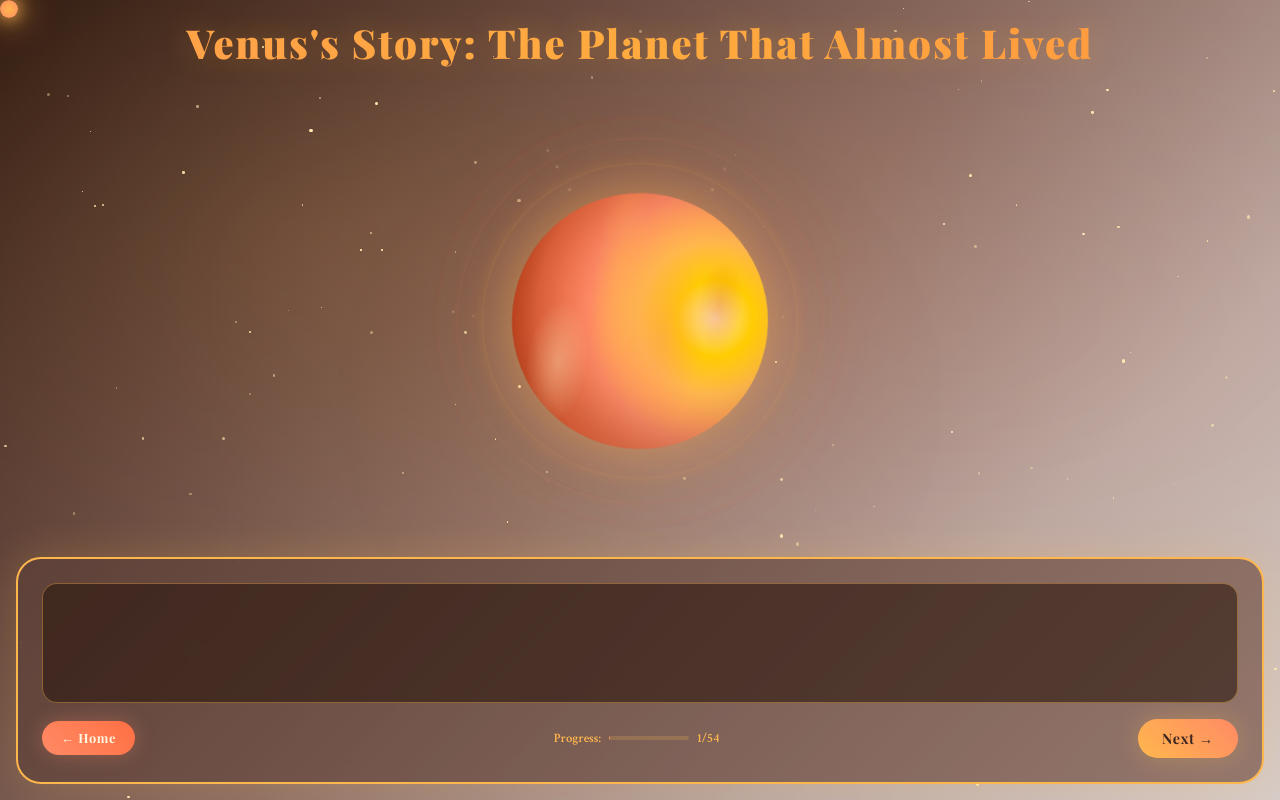
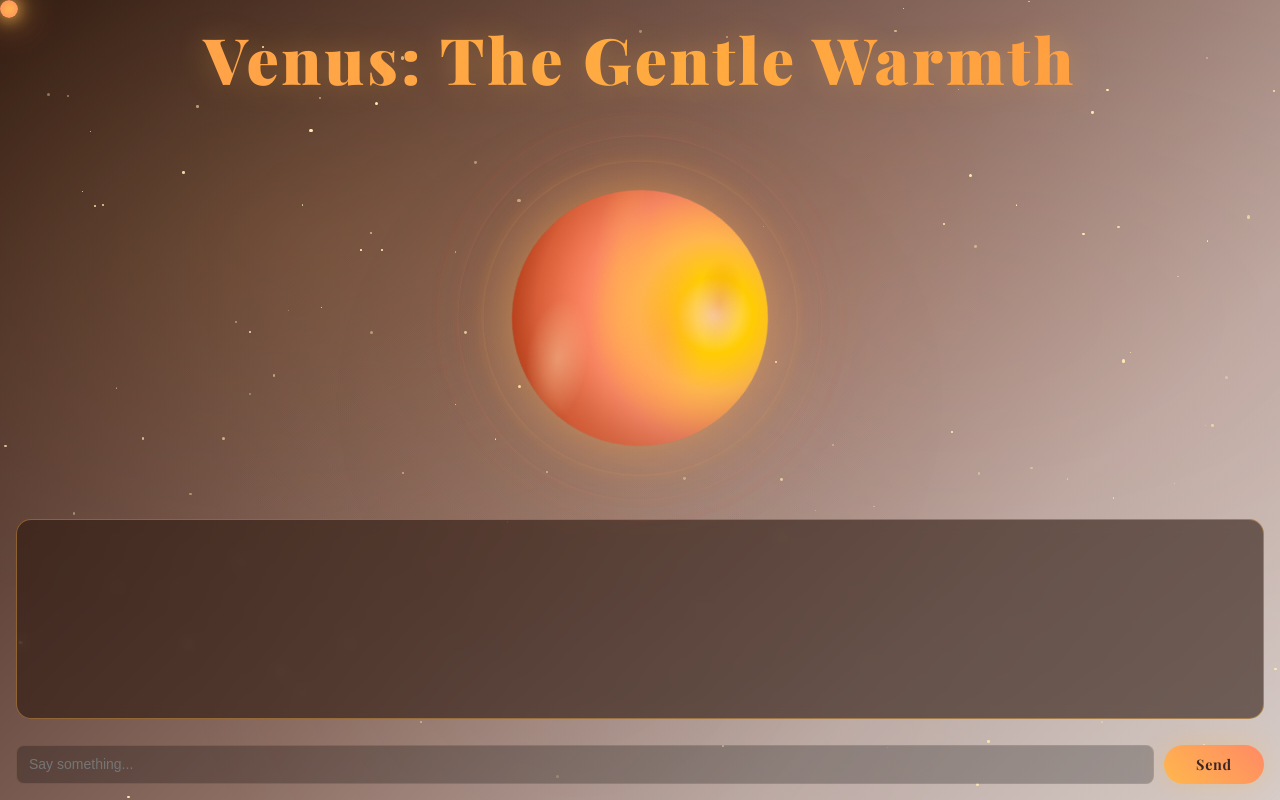
Before and after one commit to TechnoAceX/Orbital_Bonds, a Flask app: template templates/venus.html in a window 1280 px wide. Run offline with Flask 3, Linux system fonts and the light colour scheme; the template is opened without the code that fills it, so the values that code supplies are empty.

Commit message:
Venus.html sorted

```diff
--- a/templates/venus.html
+++ b/templates/venus.html
@@ -86,7 +86,7 @@
 
         .story-title {
             font-family: 'Playfair Display', serif;
-            font-size: clamp(1.5rem, 4vw, 2.5rem);
+            font-size: clamp(2.5rem, 6vw, 4rem); /* bigger than before */
             font-weight: 900;
             text-align: center;
             background: linear-gradient(45deg, #FFB74D, #FF8A65, #FFAB40, #FF7043);
@@ -210,6 +210,50 @@
             animation-duration: 35s;
         }
 
+        #chatBox {
+            max-height: 300px; /* increase height */
+            overflow-y: auto;
+            padding: 15px;
+        }
+
+            #chatBox {
+        height: 25vh;          /* 🔥 increase this */
+        max-height: 70vh;
+        overflow-y: auto;
+        padding: 16px;
+    }
+
+        /* MESSAGE BUBBLES */
+        .msg {
+            padding: 12px 16px;
+            margin: 8px 0;
+            border-radius: 12px;
+            max-width: 70%;   /* IMPORTANT: controls width */
+            font-size: 1.1rem; /* 🔥 bigger text */
+            line-height: 1.6;
+        }
+
+        /* USER (RIGHT SIDE) */
+        .msg.user {
+            background: rgba(255,255,255,0.1);
+            margin-left: auto;
+            text-align: right;
+        }
+
+        /* BOT (LEFT SIDE) */
+      .msg.bot {
+    align-self: flex-start;
+    background: rgba(20, 10, 5, 0.6);
+    color: #f5e6d8;
+    padding: 12px 16px;
+    border-radius: 12px;
+    min-height: 40px;   /* 🔥 increases height */
+
+
+    max-width: 80%;   /* 🔥 increase width */
+}
+
+
         @keyframes float {
             0%, 100% { transform: translateY(0px); }
             50% { transform: translateY(-20px); }
@@ -239,8 +283,16 @@
             flex-direction: column;
         }
 
+
+
         .story-text {
-            font-size: clamp(0.9rem, 2vw, 1.1rem);
+                background: rgba(20, 10, 5, 0.65); /* darker glass */
+            border: 1px solid rgba(255, 180, 120, 0.15);
+            border-radius: 12px;
+            padding: 14px;
+            backdrop-filter: blur(6px);
+            color: #f5e6d8;
+            font-size: clamp(1.1rem, 2vw, 1.1rem);
             line-height: 1.6;
             margin-bottom: 1rem;
             height: clamp(80px, 15vh, 120px);
@@ -308,51 +360,6 @@
             transform: none;
         }
 
-        .home-btn {
-            font-family: 'Playfair Display', serif;
-            font-size: 0.8rem;
-            font-weight: 600;
-            padding: 0.5rem 1.2rem;
-            background: linear-gradient(45deg, #FF8A65, #FF7043);
-            border: none;
-            border-radius: 25px;
-            color: #FFF8E1;
-            cursor: pointer;
-            transition: all 0.3s ease;
-            text-transform: capitalize;
-            letter-spacing: 0.05em;
-            box-shadow: 0 0 20px rgba(255, 138, 101, 0.3);
-        }
-
-        .home-btn:hover {
-            transform: scale(1.05);
-            box-shadow: 0 0 30px rgba(255, 138, 101, 0.5);
-        }
-
-        .progress-indicator {
-            display: flex;
-            align-items: center;
-            gap: 0.5rem;
-            font-size: 0.8rem;
-            color: #FFB74D;
-            font-weight: 600;
-        }
-
-        .progress-bar {
-            width: 80px;
-            height: 4px;
-            background: rgba(255, 183, 77, 0.2);
-            border-radius: 2px;
-            overflow: hidden;
-        }
-
-        .progress-fill {
-            height: 100%;
-            background: linear-gradient(90deg, #FFB74D, #FF8A65);
-            border-radius: 2px;
-            transition: width 0.3s ease;
-            width: var(--progress, 0%);
-        }
 
         .glow-effect {
             position: fixed;
@@ -404,14 +411,6 @@
                 align-items: stretch;
                 gap: 0.5rem;
             }
-
-            .next-btn, .home-btn {
-                width: 100%;
-            }
-
-            .progress-indicator {
-                justify-content: center;
-            }
         }
 
         /* Loading animation */
@@ -437,7 +436,7 @@
     <div class="glow-effect"></div>
 
     <div class="story-container">
-        <h1 class="story-title">Venus's Story: The Planet That Almost Lived</h1>
+        <h1 class="story-title">Venus: The Gentle Warmth</h1>
 
         <div class="planet-section">
             <div class="venus-system" id="venusSystem">
@@ -450,25 +449,25 @@
             </div>
         </div>
 
-        <div class="story-interface">
-            <div class="story-text" id="storyText">
-                {{ story }}
-            </div>
+            <div class="story-text" id="chatBox"></div>
 
-            <div class="story-controls">
-                <button class="home-btn" onclick="goHome()">← Home</button>
-
-                <div class="progress-indicator">
-                    <span>Progress:</span>
-                    <div class="progress-bar">
-                        <div class="progress-fill" id="progressFill"></div>
-                    </div>
-                    <span id="progressText">1/10</span>
-                </div>
-
-                <button class="next-btn" id="nextBtn" onclick="nextStory()">Next →</button>
-            </div>
-        </div>
+            <div style="display:flex; gap:10px; margin-top:10px;">
+                    <input
+                        id="userInput"
+                        type="text"
+                        placeholder="Say something..."
+                        style="
+                            flex:1;
+                            padding:10px 12px;
+                            border-radius:8px;
+                            border:1px solid rgba(255,200,150,0.15);
+                            background: rgba(0,0,0,0.25);
+                            color:#f5e6d8;
+                            outline:none;
+                            font-size:14px;
+                        "
+                    >
+                <button onclick="sendMessage()" class="next-btn">Send</button>
             </div>
 
     <script>
@@ -509,6 +508,58 @@
             }
         }
 
+        let isSending = false;
+
+async function sendMessage() {
+    if (isSending) return;
+
+    const input = document.getElementById("userInput");
+    const chat = document.getElementById("chatBox");
+
+    const message = input.value.trim();
+    if (!message) return;
+
+    isSending = true;
+
+    // 👤 USER MESSAGE
+    const userMsg = document.createElement("div");
+    userMsg.className = "msg user";
+    userMsg.innerText = message;
+    chat.appendChild(userMsg);
+
+    input.value = "";
+    chat.scrollTop = chat.scrollHeight;
+
+    // 🤖 BOT MESSAGE (THINKING STATE)
+    const botMsg = document.createElement("div");
+    botMsg.className = "msg bot";
+    botMsg.innerHTML = "Thinking...";
+    chat.appendChild(botMsg);
+
+    chat.scrollTop = chat.scrollHeight;
+
+    try {
+        const res = await fetch("/chat", {
+            method: "POST",
+            headers: {"Content-Type": "application/json"},
+            body: JSON.stringify({
+                message: message,
+                planet: window.location.pathname.split("/").pop()
+            })
+        });
+
+        const data = await res.json();
+
+        // ✨ TYPEWRITER EFFECT
+        await typeText(botMsg, data.reply, 18);
+
+    } catch {
+        botMsg.innerText = "Something went wrong...";
+    }
+
+    chat.scrollTop = chat.scrollHeight;
+    isSending = false;
+}
         // Create atmospheric particles
         function createAtmosphericParticles() {
             const atmosphereLayers = document.querySelectorAll('.atmosphere-layer');
@@ -536,42 +587,24 @@
         let totalParts = 54;
         let isTyping = false;
 
-        // Typing animation function
-        function typeText(element, text, speed = 35) {
+        function typeText(element, text, speed = 20) {
     return new Promise((resolve) => {
-                isTyping = true;
-                element.innerHTML = '';
+        element.innerHTML = "";
         let i = 0;
 
-                // Add cursor
-                const cursor = document.createElement('span');
-                cursor.className = 'typing-cursor';
-                element.appendChild(cursor);
-
-                function typeChar() {
+        function type() {
             if (i < text.length) {
-                        // Insert character before cursor
-                        const textNode = document.createTextNode(text.charAt(i));
-                        element.insertBefore(textNode, cursor);
+                element.innerHTML += text.charAt(i);
                 i++;
-
-                        // Variable speed for more natural typing
-                        const nextSpeed = speed + Math.random() * 25;
-                        setTimeout(typeChar, nextSpeed);
+                setTimeout(type, speed);
             } else {
-                        // Remove cursor when done
-                        setTimeout(() => {
-                            cursor.remove();
-                            isTyping = false;
                 resolve();
-                        }, 600);
             }
         }
 
-                typeChar();
+        type();
     });
 }
-
         // Button hover effects
         document.querySelectorAll('.next-btn, .home-btn').forEach(element => {
             element.addEventListener('mouseenter', () => {
@@ -582,6 +615,21 @@
                 cursor.style.transform = 'scale(1)';
             });
         });
+
+        document.addEventListener("DOMContentLoaded", () => {
+            const input = document.getElementById("userInput");
+
+            input.addEventListener("keydown", function (e) {
+                if (e.key === "Enter") {
+                    e.preventDefault(); // stop newline
+                    sendMessage();
+                }
+            });
+        });
+
+                // Initialize
+        createStars();
+
 
         // Story progression function
         async function nextStory() {
@@ -612,9 +660,6 @@
 
                     await typeText(storyText, newText, 30);
 
-                    // Update progress
-                    currentStoryPart++;
-                    updateProgress();
 
                     // Update planet image if provided
                     if (data.planet_image) {
@@ -643,15 +688,6 @@
             }
         }
 
-        // Update progress indicator
-        function updateProgress() {
-            const progressFill = document.getElementById('progressFill');
-            const progressText = document.getElementById('progressText');
-
-            const progressPercentage = (currentStoryPart / totalParts) * 100;
-            progressFill.style.setProperty('--progress', progressPercentage + '%');
-            progressText.textContent = `${currentStoryPart}/${totalParts}`;
-        }
 
         // Update planet image (for dynamic changes)
         function updatePlanetImage(imageUrl) {
@@ -681,7 +717,6 @@
         // Initialize
         createStars();
         createAtmosphericParticles();
-        updateProgress();
 
         // Handle page visibility for pause/resume animations
         document.addEventListener('visibilitychange', () => {
```
Lines whose indentation alone changed are shown as unchanged.
